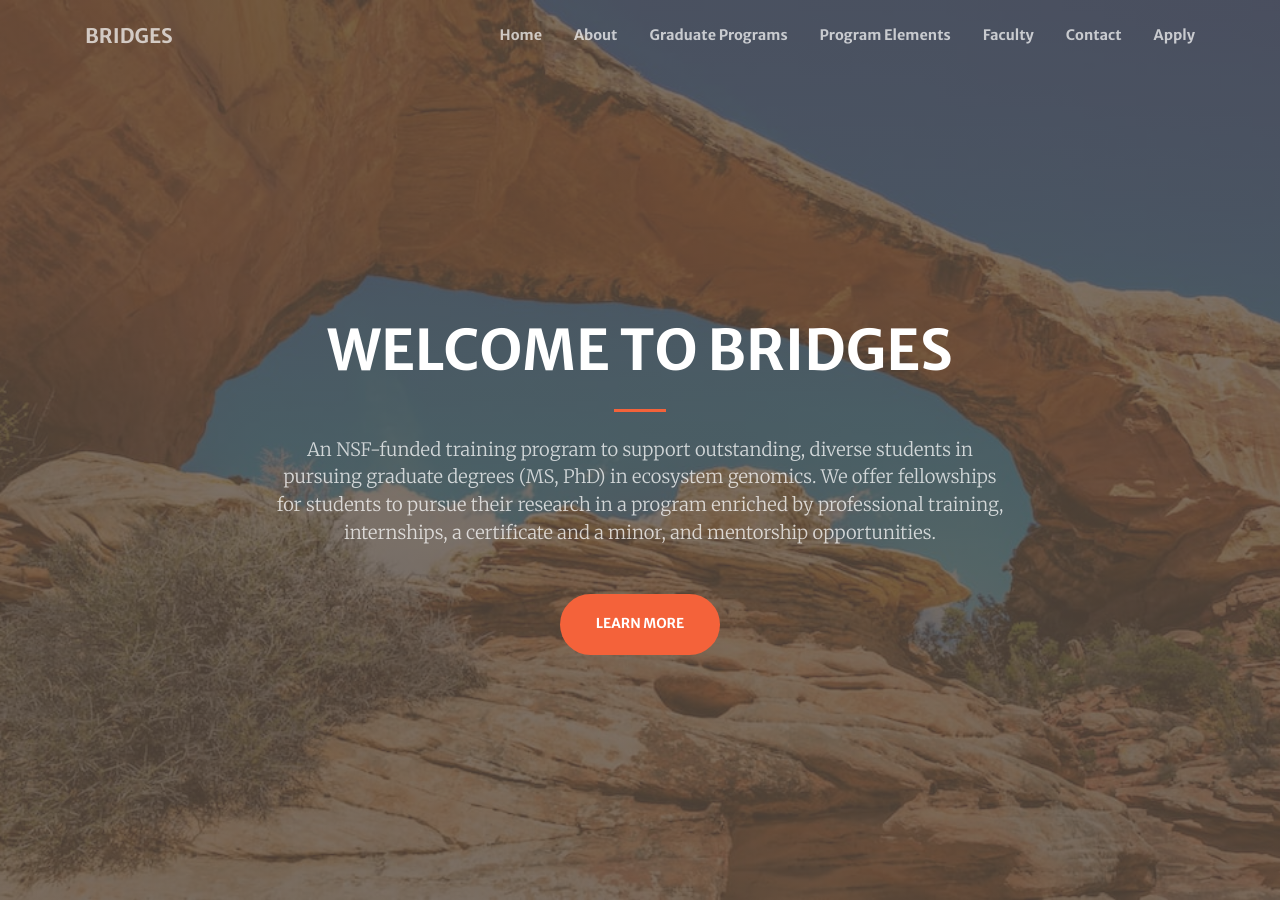
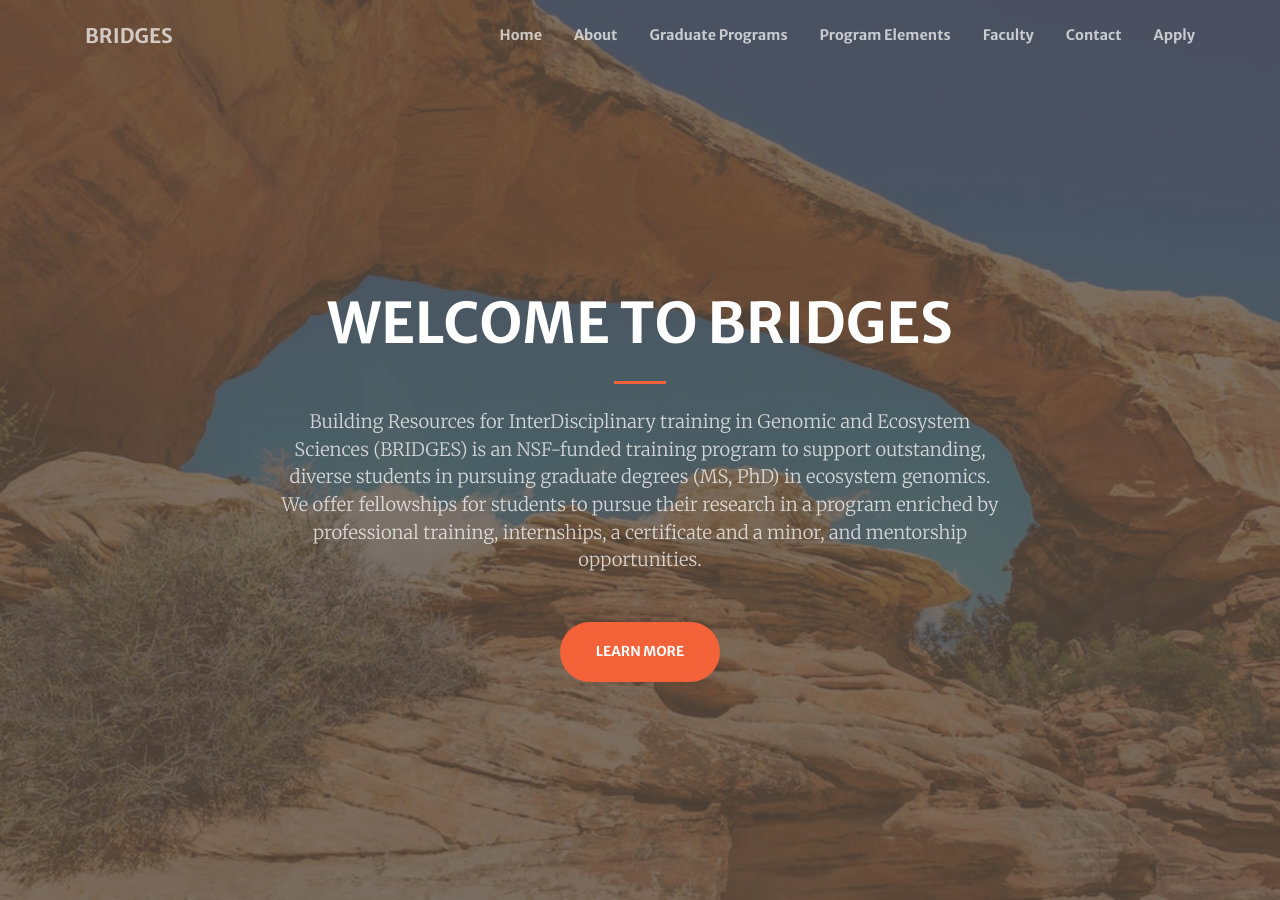
Before and after one commit to ecosystem-genomics/ecosystem-genomics.github.io, a Jekyll site: the page built from index.md, in a window 1280 px wide and 900 px high. Built offline with Jekyll 4.4.1, drawn with Linux system fonts in a browser that asks for light colours; nearby versions of some CDN libraries.

Commit message:
Add acronym spelled out

```diff
--- a/index.md
+++ b/index.md
@@ -3,7 +3,7 @@ layout: home
 header:
   title: Welcome to BRIDGES
   text: >+
-     An NSF-funded training program to support outstanding, diverse students in pursuing graduate degrees (MS, PhD) in ecosystem genomics. We offer fellowships for students to pursue their research in a program enriched by professional training, internships, a certificate and a minor, and mentorship opportunities.
+     Building Resources for InterDisciplinary training in Genomic and Ecosystem Sciences (BRIDGES) is an NSF-funded training program to support outstanding, diverse students in pursuing graduate degrees (MS, PhD) in ecosystem genomics. We offer fellowships for students to pursue their research in a program enriched by professional training, internships, a certificate and a minor, and mentorship opportunities.
   action: # action button is optional
     label: Learn More
     url: '#about'
```
